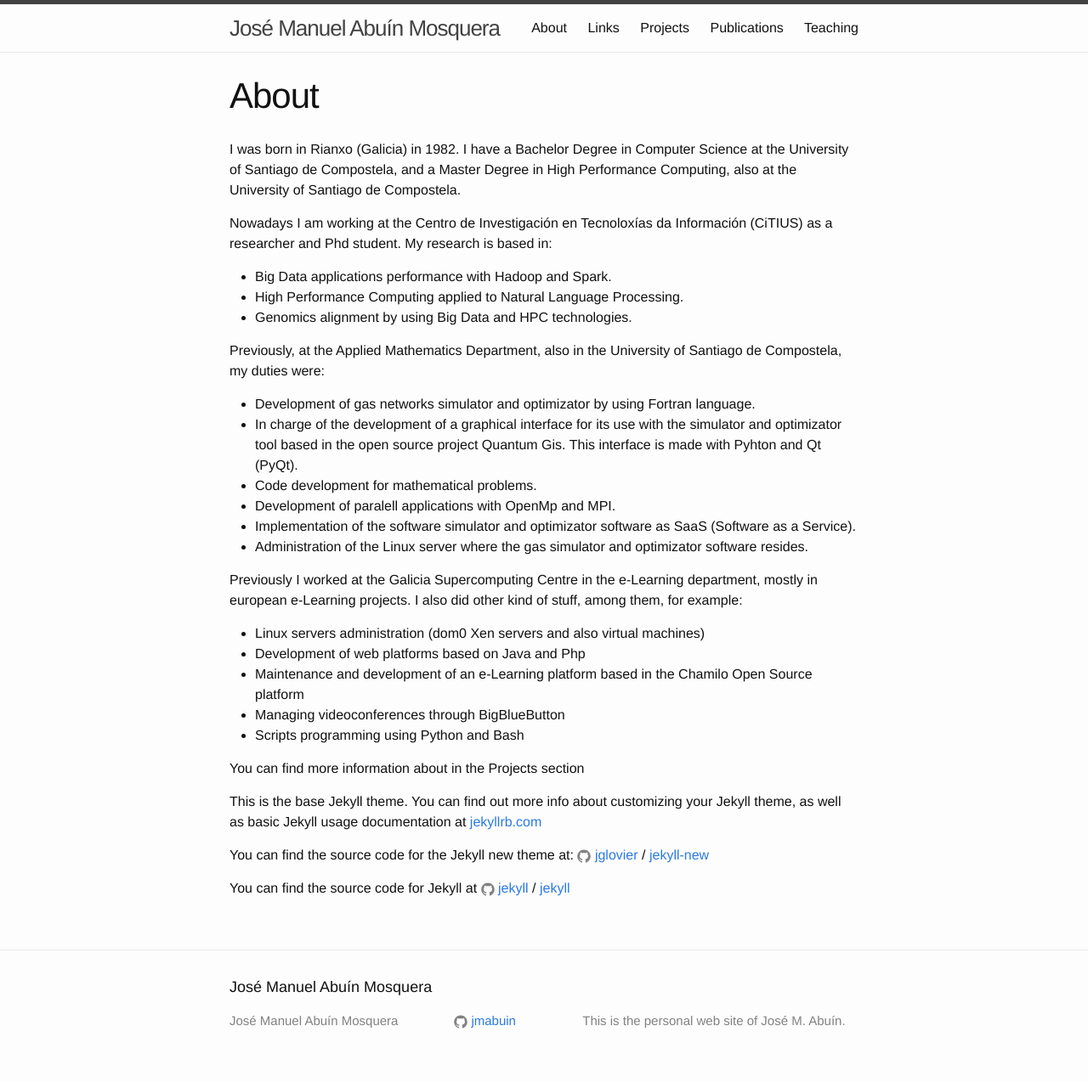
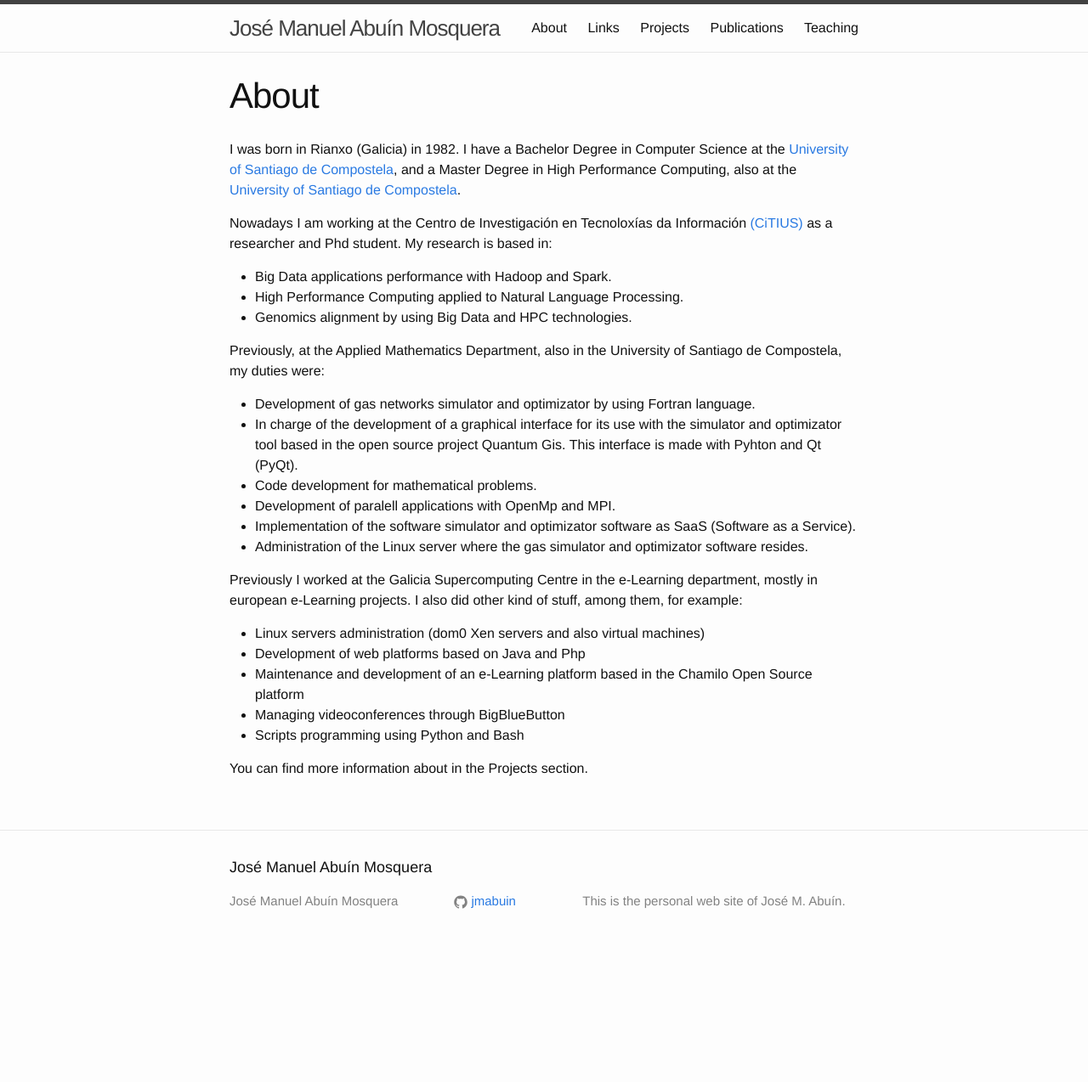
Before and after one commit to jmabuin/jmabuin.github.io, a Jekyll site: the page built from about.md, in a window 1280 px wide. Shown: the whole page at 85% size. Built offline with Jekyll 4.4.1, drawn with Linux system fonts in a browser that asks for light colours; after the commit the page ends 1133 px from its top, so only the background shows below that.

Commit message:
about page updated

```diff
--- a/about.md
+++ b/about.md
@@ -4,9 +4,9 @@ title: About
 permalink: /about/
 ---
 
-I was born in Rianxo (Galicia) in 1982. I have a Bachelor Degree in Computer Science at the University of Santiago de Compostela, and a Master Degree in High Performance Computing, also at the University of Santiago de Compostela.
+I was born in Rianxo (Galicia) in 1982. I have a Bachelor Degree in Computer Science at the [University of Santiago de Compostela](http://www.usc.es), and a Master Degree in High Performance Computing, also at the [University of Santiago de Compostela](http://www.usc.es).
 
-Nowadays I am working at the Centro de Investigación en Tecnoloxías da Información (CiTIUS) as a researcher and Phd student. My research is based in:
+Nowadays I am working at the Centro de Investigación en Tecnoloxías da Información [(CiTIUS)](http://citius.usc.es) as a researcher and Phd student. My research is based in:
 
 * Big Data applications performance with Hadoop and Spark.
 * High Performance Computing applied to Natural Language Processing.
@@ -29,14 +29,4 @@ Previously I worked at the Galicia Supercomputing Centre in the e-Learning depar
 * Managing videoconferences through BigBlueButton
 * Scripts programming using Python and Bash
 
-You can find more information about in the Projects section
-
-This is the base Jekyll theme. You can find out more info about customizing your Jekyll theme, as well as basic Jekyll usage documentation at [jekyllrb.com](http://jekyllrb.com/)
-
-You can find the source code for the Jekyll new theme at:
-{% include icon-github.html username="jglovier" %} /
-[jekyll-new](https://github.com/jglovier/jekyll-new)
-
-You can find the source code for Jekyll at
-{% include icon-github.html username="jekyll" %} /
-[jekyll](https://github.com/jekyll/jekyll)
+You can find more information about in the Projects section.
```
